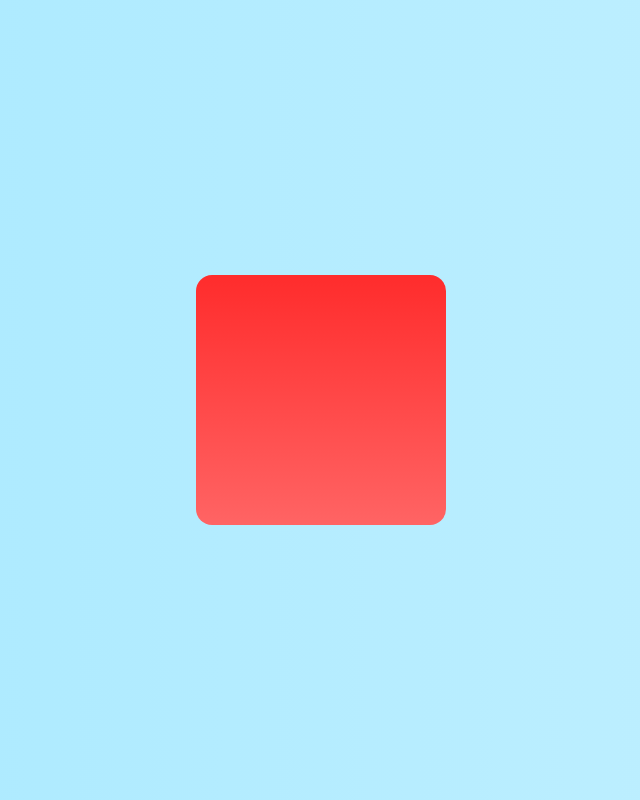
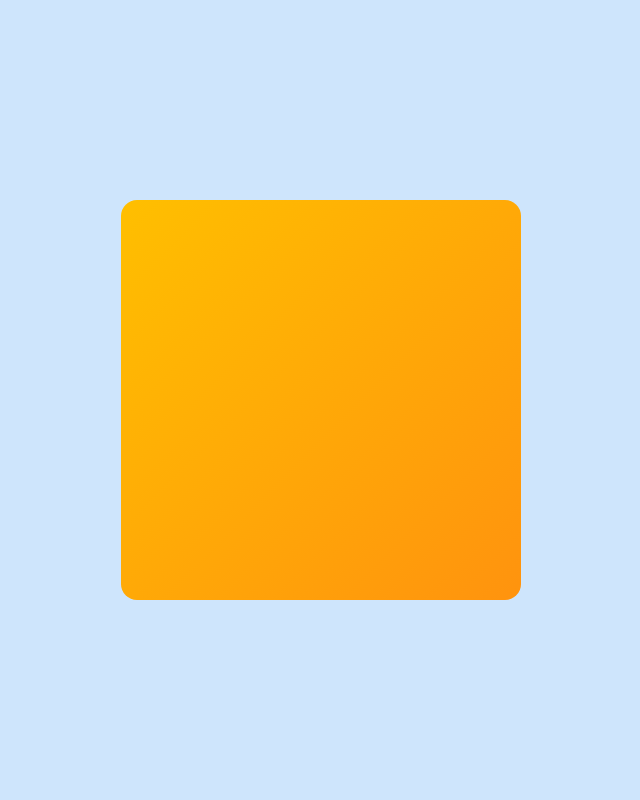
Before and after one commit to Ismoil00/YouTube_title-card, a plain HTML site: page index2.html in a window 1280 px wide. Shown: the whole page, without its empty margins (319-959 px from the left). Drawn offline with Linux system fonts and the light colour scheme.

Commit message:
new codes

```diff
--- a/app2.js
+++ b/app2.js
@@ -19,9 +19,13 @@ card.addEventListener("mousemove", (e) => {
 
   const maxDistance = Math.max(halfWidth, halfHeight); // the maximum distance from the corner to the center of the card;
 
+  // console.log("MAX Distance", maxDistance);
+  // console.log("distance to center", distanceToCenter/maxDistance);
+
   const degree = mapNumberRange(distanceToCenter, 0, maxDistance, 0, 10); //?????????
+  const degree1 = (distanceToCenter * 10) / maxDistance;
 
-  // console.log("degree", degree);
+  // console.log(degree, degree1);
 
   const rx = mapNumberRange(deltaY, 0, halfWidth, 0, 1); //?????????
   const ry = mapNumberRange(deltaX, 0, halfHeight, 0, 1); //?????????
--- a/style2.css
+++ b/style2.css
@@ -2,6 +2,12 @@
   box-sizing: border-box;
   margin: 0;
   padding: 0;
+}
+
+:root {
+  --blue: #9eccfa80;
+  --light-orange: #ffbf00;
+  --orange: #ff930e;
 }
 
 body {
@@ -9,14 +15,23 @@ body {
   justify-content: center;
   align-items: center;
   min-height: 100vh;
-  background: linear-gradient(to right, rgb(168, 233, 255), rgb(194, 240, 255));
+  background-color: #9eccfa80;
 }
 
 #card {
-  width: 250px;
-  height: 250px;
-  background: linear-gradient(to bottom, rgb(255, 44, 44), rgb(255, 100, 100));
+  width: 400px;
+  height: 400px;
+  background: linear-gradient(
+    to bottom right,
+    var(--light-orange),
+    var(--orange)
+  );
   border-radius: 1rem;
   cursor: pointer;
-  /* transition: all .1s ease; */
+  transition: all 0.2s ease;
 }
+
+/* #card:hover {
+  transform: perspective(400px) rotate3d(-1, 1, 0, 20deg); */
+/* transform: perspective(400px) rotateX(-45deg) rotateY(-45deg); */
+/* } */
```
Also changed, not shown: index2.html (+0 -2 lines).
